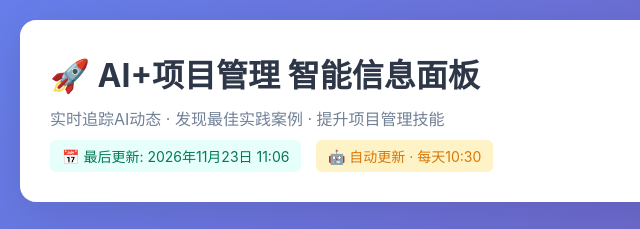
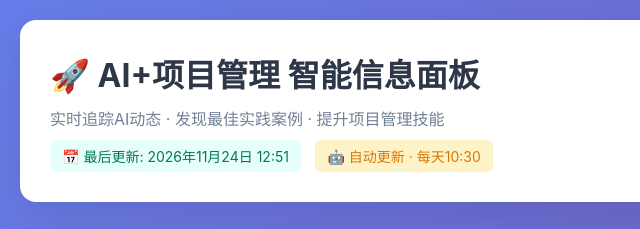
Before and after one commit to bingyuwei5-spec/ai-pm-dashboard, a plain HTML site: page index.html in a window 1280 px wide. Shown: the top 229 px of the page, 0-640 px from the left. Drawn offline with Linux system fonts and the light colour scheme.

Commit message:
deploy: acdf9c32bd2d8063b93685d6b018f801e62e411d

```diff
--- a/index.html
+++ b/index.html
@@ -277,7 +277,7 @@
         <div class="header">
             <h1>🚀 AI+项目管理 智能信息面板</h1>
             <p>实时追踪AI动态 · 发现最佳实践案例 · 提升项目管理技能</p>
-            <span class="update-time">📅 最后更新: 2026年11月23日 11:06</span>
+            <span class="update-time">📅 最后更新: 2026年11月24日 12:51</span>
             <span class="auto-badge">🤖 自动更新 · 每天10:30</span>
         </div>
 
```
